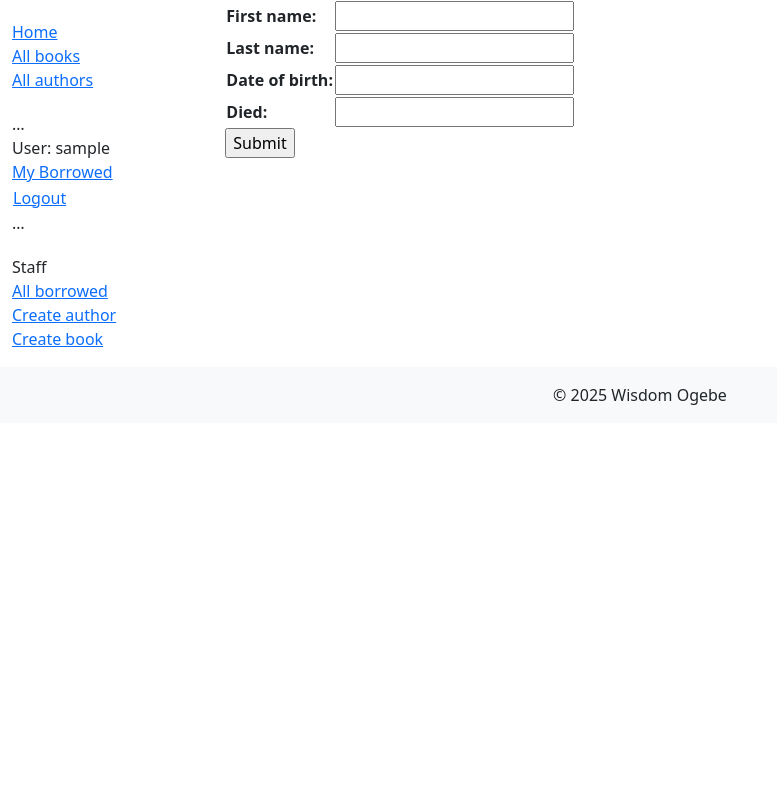
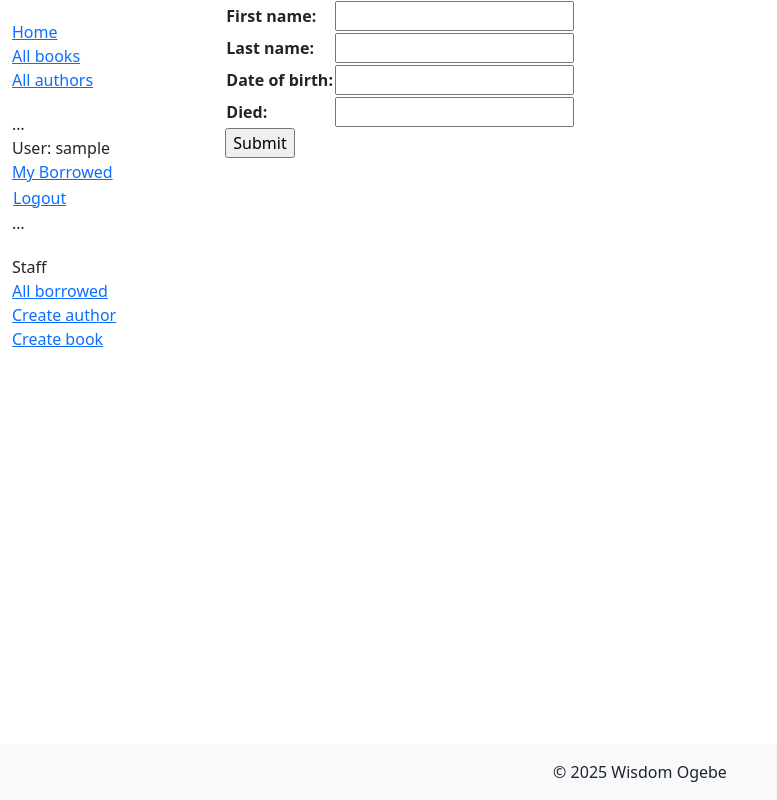
Before and after one commit to wisdomogebe/locallibrary, a Django app: page /catalog/author/create/ in a window 1280 px wide. Shown: the whole page, without its empty margins (0-777 px from the left). Run offline with Django 5.2, Linux system fonts and the light colour scheme; the visitor is signed in with stand-in values (Sample User, id 1).

Commit message:
Update base_generic.html

```diff
--- a/catalog/templates/base_generic.html
+++ b/catalog/templates/base_generic.html
@@ -14,8 +14,8 @@
     {% load static %}
     <link rel="stylesheet" href="{% static 'css/styles.css' %}" />
   </head>
-  <body>
-    <div class="container-fluid">
+  <body class="d-flex flex-column min-vh-100">
+    <div class="container-fluid flex-fill">
       <div class="row">
         <div class="col-sm-2">
           {% block sidebar %}
@@ -79,8 +79,8 @@
         </div>
       </div>
     </div>
+    <footer class="bg-light text-center py-3" style="bottom: 0; width: 100%; z-index: 1030;">
+      © 2025 Wisdom Ogebe
+    </footer>
   </body>
-  <footer class="bg-light text-center py-3" style="bottom: 0; width: 100%; z-index: 1030;">
-    © 2025 Wisdom Ogebe
-  </footer>
 </html>
```
